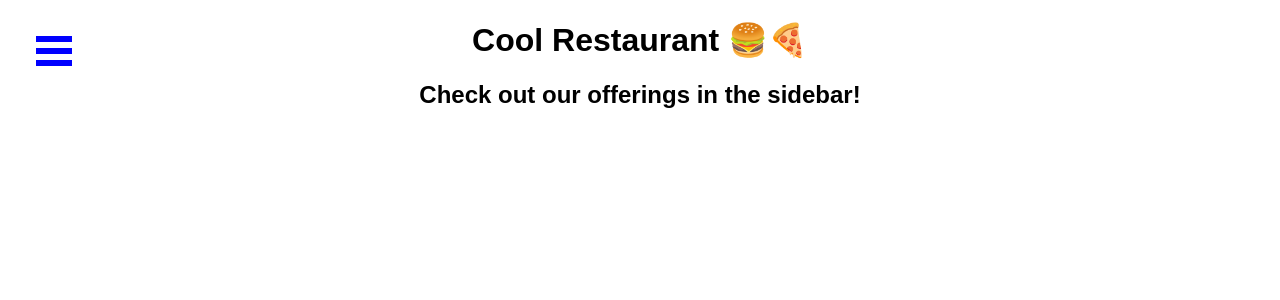
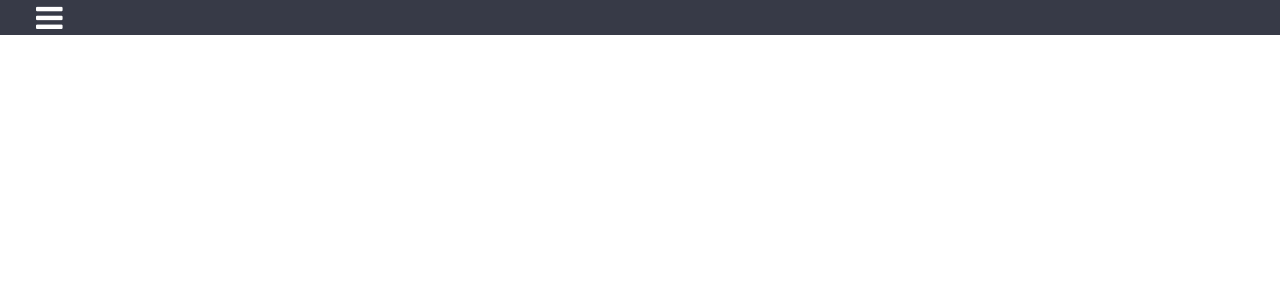
Before and after one commit to Damini25/TestReact, a React (Create React App) app: page /mainNav in a window 1280 px wide. Shown: the top 300 px of the page. Built offline with nearby package versions, Linux system fonts and the light colour scheme.

Commit message:
REF: side nav in progress

```diff
--- a/package.json
+++ b/package.json
@@ -5,6 +5,7 @@
   "dependencies": {
     "axios": "^0.19.0",
     "chart.js": "^2.8.0",
+    "font-awesome": "^4.7.0",
     "lodash": "^4.17.15",
     "react": "^16.8.6",
     "react-burger-menu": "^2.6.11",
--- a/src/index.js
+++ b/src/index.js
@@ -1,5 +1,6 @@
 import React from 'react';
 import ReactDOM from 'react-dom';
+import 'font-awesome/css/font-awesome.min.css';
 import './index.css';
 import App from './App';
 import * as serviceWorker from './serviceWorker';
--- a/src/mainNavigation/mainNavigationComponent.css
+++ b/src/mainNavigation/mainNavigationComponent.css
@@ -1,13 +1,14 @@
-#App {
-    font-family: sans-serif;
-
-    /* Give app full page to work with */
-    height: 100vh;
-  }
-
+.outer-container{
+  background-color: #b8b7ad;
+}
+.outer-container .header-div{
+  background-color: #373a47;
+  height: 35px;
+  width: 100%;
+}
 #page-wrap {
     text-align: center;
-
+  /* background-color: #b8b7ad; */
     /* Prevent sidebar from showing a scrollbar on page */
     overflow: auto;
   }
@@ -20,6 +21,7 @@
     margin-bottom: 10px;
     color: #d1d1d1;
     transition: color 0.2s;
+    border:none;
   }
 
   /* Change color on hover */
@@ -35,12 +37,12 @@
     width: 36px;
     height: 30px;
     left: 36px;
-    top: 36px;
+    top: 2px;
   }
 
   /* Color/shape of burger icon bars */
   .bm-burger-bars {
-    background: blue;
+    background:white;
   }
 
   /* Position and sizing of clickable cross button */
@@ -75,3 +77,22 @@
   .bm-overlay {
     background: rgba(0, 0, 0, 0.3);
   }
+  .menu-btn{
+    font-size:31px;
+    color: white
+  }
+  .user-img{
+    width: 80px;
+    height: 80px;
+    border-radius:40px;
+  }
+  .menu-userimg-div{
+    display: flex !important;
+    align-items: center;
+  }
+  .menu-userimg-div div{
+    margin-left:10%;
+  }
+  nav *:focus{
+    outline: none;
+  }
--- a/src/mainNavigation/mainNavigationcomponent.js
+++ b/src/mainNavigation/mainNavigationcomponent.js
@@ -18,11 +18,9 @@ class MainNavigation extends React.Component {
 
     render() {
         return (
-            <div id="App">
-                <SideBar pageWrapId={"page-wrap"} outerContainerId={"App"} />
-                <div id="page-wrap">
-                    <h1>Cool Restaurant 🍔🍕</h1>
-                    <h2>Check out our offerings in the sidebar!</h2>
+            <div className="outer-container">
+                <div className="header-div" >
+                <SideBar  pageWrapId={"page-wrap"} />
                 </div>
             </div>
         )
--- a/src/mainNavigation/menuLinks/menuLinkComponent.js
+++ b/src/mainNavigation/menuLinks/menuLinkComponent.js
@@ -7,22 +7,30 @@ class MenuLinks extends React.Component {
     }
     render() {
         return (
-            <Menu {...this.props}>
-                <a className="menu-item" href="/">
+            <Menu customBurgerIcon={
+                <i className="fa fa-bars menu-btn" aria-hidden="true"></i>
+            }>
+
+                    <div className="menu-userimg-div">
+                            <img alt="" src="https://mdbootstrap.com/img/Photos/Avatars/img%20(10).jpg" className="user-img" />
+                            <div>Welcome! Damini</div>
+                    </div>
+
+                <a className="menu-item" href="#">
                     Home
-        </a>
+                </a>
 
-                <a className="menu-item" href="/burgers">
+                <a className="menu-item" href="#">
                     Burgers
-        </a>
+                </a>
 
-                <a className="menu-item" href="/pizzas">
+                <a className="menu-item" href="#">
                     Pizzas
-        </a>
+                </a>
 
-                <a className="menu-item" href="/desserts">
+                <a className="menu-item" href="#">
                     Desserts
-        </a>
+                 </a>
             </Menu>
         )
     }
```
Also changed, not shown: 1 other file (tests, documents, lock files or other folders).
